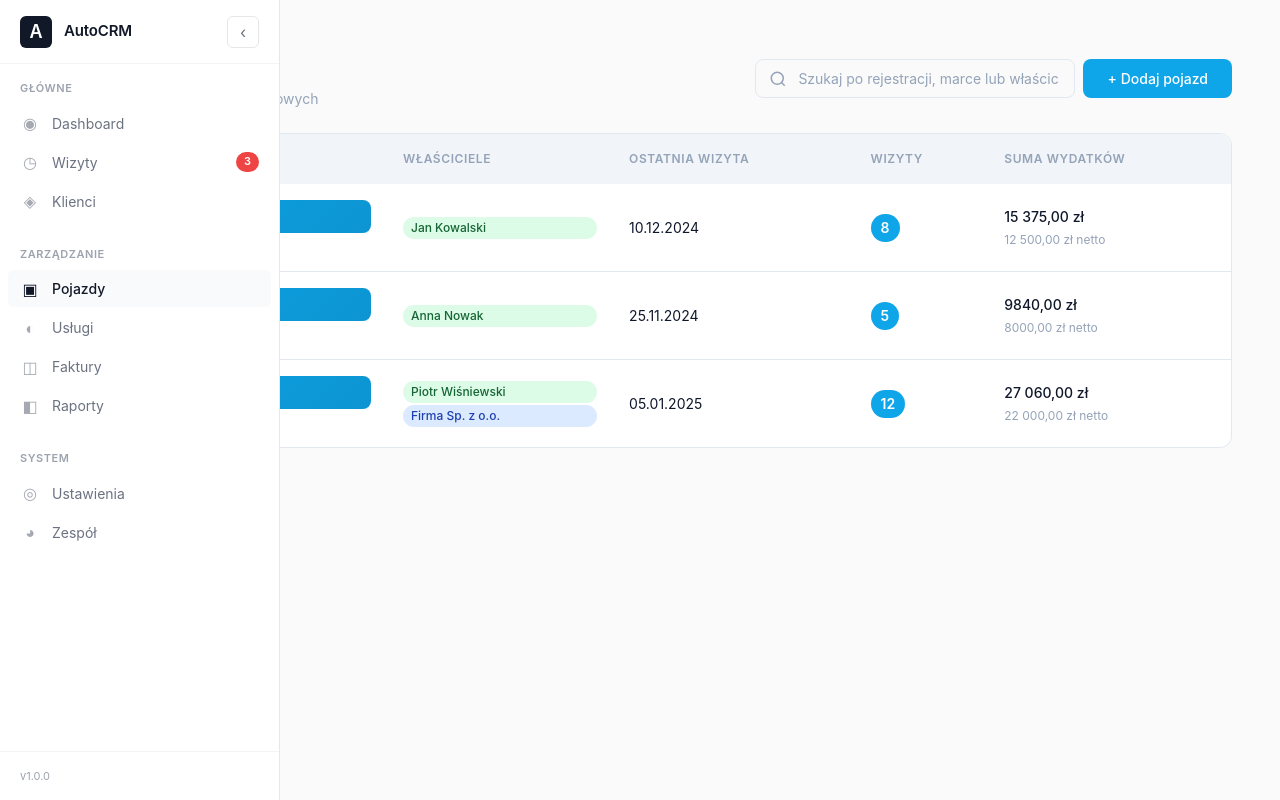
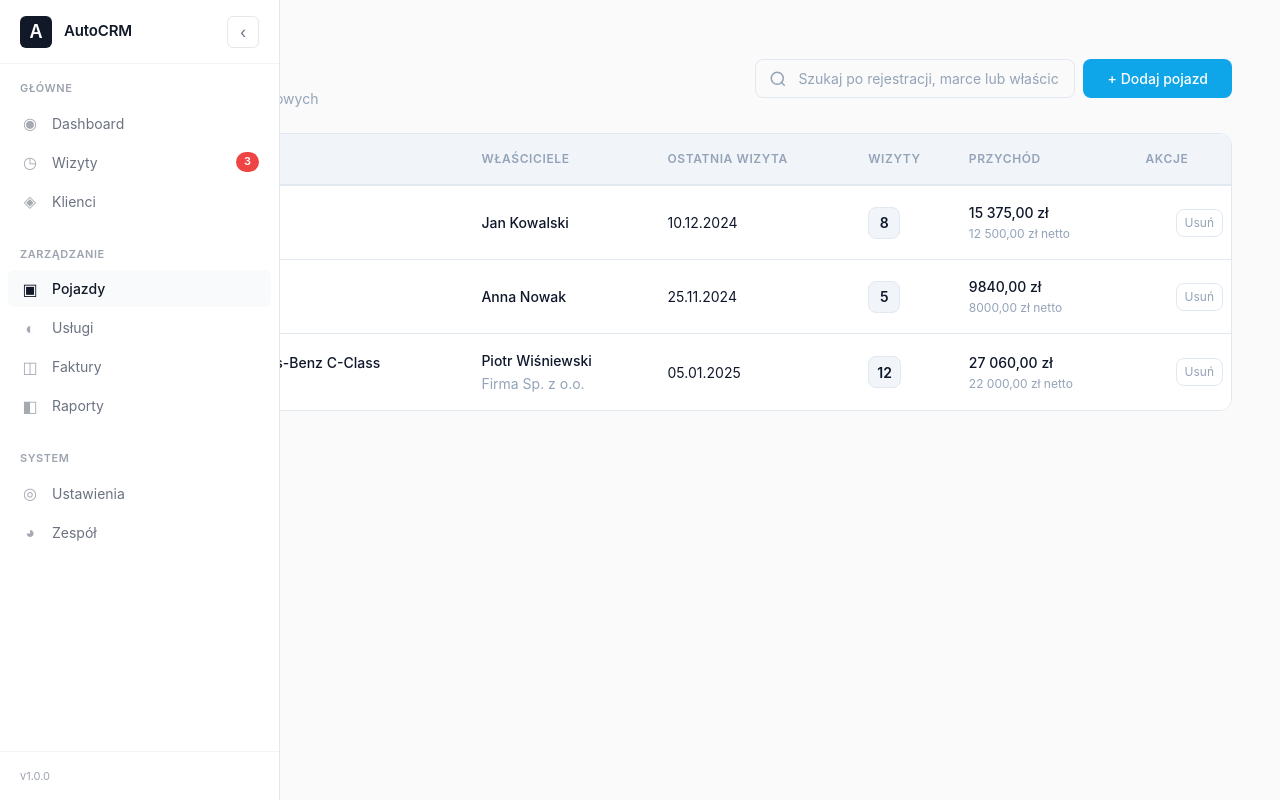
Before and after one commit to maciej-sienkiewicz/detailing-crm-v2, a React (Vite) app: page /vehicles in a window 1280 px wide. Shown: the top 800 px of the page. Built offline with nearby package versions, Linux system fonts and the light colour scheme.

Commit message:
vehicle table

```diff
--- a/src/common/i18n/pl.ts
+++ b/src/common/i18n/pl.ts
@@ -360,18 +360,21 @@ export const pl: TranslationKeys = {
     },
     // src/common/i18n/pl.ts - Dodaj do istniejącego pliku w sekcji vehicles
 
+    // src/common/i18n/pl.ts - Dodaj do istniejącego pliku w sekcji vehicles
+
     vehicles: {
         title: 'Pojazdy',
         subtitle: 'Zarządzaj flotą pojazdów warsztatowych',
         addVehicle: 'Dodaj pojazd',
         searchPlaceholder: 'Szukaj po rejestracji, marce lub właścicielu...',
         table: {
+            licensePlate: 'Rejestracja',
             vehicle: 'Pojazd',
             owners: 'Właściciele',
             lastVisit: 'Ostatnia wizyta',
             visits: 'Wizyty',
-            totalSpent: 'Suma wydatków',
-            status: 'Status',
+            totalRevenue: 'Przychód',
+            actions: 'Akcje',
         },
         empty: {
             title: 'Brak pojazdów',
--- a/src/common/i18n/types.ts
+++ b/src/common/i18n/types.ts
@@ -362,12 +362,13 @@ export interface TranslationKeys {
         addVehicle: string;
         searchPlaceholder: string;
         table: {
+            licensePlate: string;
             vehicle: string;
             owners: string;
             lastVisit: string;
             visits: string;
-            totalSpent: string;
-            status: string;
+            totalRevenue: string;
+            actions: string;
         };
         empty: {
             title: string;
--- a/src/modules/vehicles/components/VehicleTable.tsx
+++ b/src/modules/vehicles/components/VehicleTable.tsx
@@ -1,5 +1,4 @@
-// src/modules/vehicles/components/VehicleTable.tsx
-
+import { useState } from 'react';
 import styled from 'styled-components';
 import type { VehicleListItem } from '../types';
 import { formatCurrency, formatDate } from '@/common/utils';
@@ -16,16 +15,15 @@ const Table = styled.table`
     min-width: 1000px;
     border-collapse: collapse;
     background: ${props => props.theme.colors.surface};
-    border-radius: ${props => props.theme.radii.lg};
-    overflow: hidden;
 `;
 
 const TableHead = styled.thead`
     background: ${props => props.theme.colors.surfaceAlt};
+    border-bottom: 2px solid ${props => props.theme.colors.border};
 `;
 
 const TableHeaderCell = styled.th`
-    padding: ${props => props.theme.spacing.md};
+    padding: ${props => props.theme.spacing.md} ${props => props.theme.spacing.sm};
     text-align: left;
     font-size: ${props => props.theme.fontSizes.xs};
     font-weight: 600;
@@ -52,37 +50,30 @@ const TableRow = styled.tr`
 `;
 
 const TableCell = styled.td`
-    padding: ${props => props.theme.spacing.md};
+    padding: ${props => props.theme.spacing.md} ${props => props.theme.spacing.sm};
     font-size: ${props => props.theme.fontSizes.sm};
     color: ${props => props.theme.colors.text};
     vertical-align: middle;
 `;
 
-const VehicleBadge = styled.div`
-    display: inline-flex;
-    align-items: center;
-    gap: 8px;
-    padding: 6px 12px;
-    background: linear-gradient(135deg, var(--brand-primary) 0%, color-mix(in srgb, var(--brand-primary) 90%, black) 100%);
-    color: white;
-    font-size: ${props => props.theme.fontSizes.sm};
-    font-weight: 600;
-    border-radius: ${props => props.theme.radii.md};
-    letter-spacing: 0.5px;
+const LicensePlate = styled.span`
+    font-weight: 700;
+    font-size: ${props => props.theme.fontSizes.md};
+    color: ${props => props.theme.colors.text};
 `;
 
 const VehicleInfo = styled.div`
     display: flex;
     flex-direction: column;
-    gap: 4px;
+    gap: 2px;
 `;
 
-const PrimaryText = styled.span`
+const VehicleName = styled.span`
     font-weight: 500;
     color: ${props => props.theme.colors.text};
 `;
 
-const SecondaryText = styled.span`
+const VehicleYear = styled.span`
     font-size: ${props => props.theme.fontSizes.xs};
     color: ${props => props.theme.colors.textMuted};
 `;
@@ -93,51 +84,111 @@ const OwnersList = styled.div`
     gap: 2px;
 `;
 
-const OwnerBadge = styled.span<{ $role: string }>`
-    display: inline-flex;
-    align-items: center;
-    gap: 4px;
-    padding: 2px 8px;
-    border-radius: ${props => props.theme.radii.full};
-    font-size: ${props => props.theme.fontSizes.xs};
+const OwnerName = styled.span`
+    font-size: ${props => props.theme.fontSizes.sm};
     font-weight: 500;
-
-    ${props => {
-    if (props.$role === 'PRIMARY') return 'background: #dcfce7; color: #166534;';
-    if (props.$role === 'COMPANY') return 'background: #dbeafe; color: #1e40af;';
-    return 'background: #f3f4f6; color: #6b7280;';
-}}
+    color: ${props => props.theme.colors.text};
 `;
 
-const StatBadge = styled.span`
+const OwnerSecondary = styled.span`
+    font-size: ${props => props.theme.fontSizes.sm};
+    color: ${props => props.theme.colors.textMuted};
+`;
+
+const MoreOwners = styled.span`
+    font-size: ${props => props.theme.fontSizes.xs};
+    color: ${props => props.theme.colors.textMuted};
+    font-style: italic;
+`;
+
+const RevenueInfo = styled.div`
+    display: flex;
+    flex-direction: column;
+    gap: 2px;
+`;
+
+const RevenueValue = styled.span`
+    font-weight: 500;
+    color: ${props => props.theme.colors.text};
+`;
+
+const RevenueSubtext = styled.span`
+    font-size: ${props => props.theme.fontSizes.xs};
+    color: ${props => props.theme.colors.textMuted};
+`;
+
+const VisitBadge = styled.span`
     display: inline-flex;
     align-items: center;
     justify-content: center;
-    min-width: 28px;
-    height: 28px;
-    padding: 0 10px;
-    background: var(--brand-primary);
-    color: white;
+    min-width: 32px;
+    height: 32px;
+    padding: 0 8px;
+    background: ${props => props.theme.colors.surfaceAlt};
+    border: 1px solid ${props => props.theme.colors.border};
+    color: ${props => props.theme.colors.text};
     font-size: ${props => props.theme.fontSizes.sm};
     font-weight: 600;
-    border-radius: ${props => props.theme.radii.full};
+    border-radius: ${props => props.theme.radii.md};
+`;
+
+const ActionsCell = styled.td`
+    padding: ${props => props.theme.spacing.md} ${props => props.theme.spacing.sm};
+    text-align: right;
+`;
+
+const DeleteButton = styled.button`
+    padding: ${props => props.theme.spacing.xs} ${props => props.theme.spacing.sm};
+    background: transparent;
+    color: ${props => props.theme.colors.textMuted};
+    border: 1px solid ${props => props.theme.colors.border};
+    border-radius: ${props => props.theme.radii.md};
+    font-size: ${props => props.theme.fontSizes.xs};
+    cursor: pointer;
+    transition: all 0.2s ease;
+
+    &:hover {
+        background: ${props => props.theme.colors.error};
+        color: white;
+        border-color: ${props => props.theme.colors.error};
+    }
+
+    &:disabled {
+        opacity: 0.5;
+        cursor: not-allowed;
+    }
 `;
 
 interface VehicleTableProps {
     vehicles: VehicleListItem[];
     onRowClick?: (vehicleId: string) => void;
+    onDelete?: (vehicleId: string) => void;
 }
 
-export const VehicleTable = ({ vehicles, onRowClick }: VehicleTableProps) => (
+export const VehicleTable = ({ vehicles, onRowClick, onDelete }: VehicleTableProps) => {
+    const [deletingId, setDeletingId] = useState<string | null>(null);
+
+    const handleDelete = (e: React.MouseEvent, vehicleId: string, licensePlate: string) => {
+        e.stopPropagation();
+
+        if (window.confirm(`Czy na pewno chcesz usunąć pojazd ${licensePlate}? Ta operacja jest nieodwracalna.`)) {
+            setDeletingId(vehicleId);
+            onDelete?.(vehicleId);
+        }
+    };
+
+    return (
         <TableWrapper>
             <Table>
                 <TableHead>
                     <tr>
+                        <TableHeaderCell>{t.vehicles.table.licensePlate}</TableHeaderCell>
                         <TableHeaderCell>{t.vehicles.table.vehicle}</TableHeaderCell>
                         <TableHeaderCell>{t.vehicles.table.owners}</TableHeaderCell>
                         <TableHeaderCell>{t.vehicles.table.lastVisit}</TableHeaderCell>
                         <TableHeaderCell>{t.vehicles.table.visits}</TableHeaderCell>
-                    <TableHeaderCell>{t.vehicles.table.totalSpent}</TableHeaderCell>
+                        <TableHeaderCell>{t.vehicles.table.totalRevenue}</TableHeaderCell>
+                        <TableHeaderCell>{t.vehicles.table.actions}</TableHeaderCell>
                     </tr>
                 </TableHead>
                 <TableBody>
@@ -147,53 +198,75 @@ export const VehicleTable = ({ vehicles, onRowClick }: VehicleTableProps) => (
                             onClick={() => onRowClick?.(vehicle.id)}
                         >
                             <TableCell>
+                                <LicensePlate>{vehicle.licensePlate}</LicensePlate>
+                            </TableCell>
+
+                            <TableCell>
                                 <VehicleInfo>
-                                <VehicleBadge>{vehicle.licensePlate}</VehicleBadge>
-                                <SecondaryText>
-                                    {vehicle.brand} {vehicle.model} ({vehicle.yearOfProduction})
-                                </SecondaryText>
+                                    <VehicleName>
+                                        {vehicle.brand} {vehicle.model}
+                                    </VehicleName>
+                                    <VehicleYear>{vehicle.yearOfProduction}</VehicleYear>
                                 </VehicleInfo>
                             </TableCell>
+
                             <TableCell>
                                 <OwnersList>
-                                {vehicle.owners.slice(0, 2).map(owner => (
-                                    <OwnerBadge key={owner.customerId} $role={owner.role}>
-                                        {owner.customerName}
-                                    </OwnerBadge>
-                                ))}
+                                    {vehicle.owners.length > 0 && (
+                                        <>
+                                            <OwnerName>{vehicle.owners[0].customerName}</OwnerName>
+                                            {vehicle.owners.length > 1 && (
+                                                <OwnerSecondary>{vehicle.owners[1].customerName}</OwnerSecondary>
+                                            )}
                                             {vehicle.owners.length > 2 && (
-                                    <SecondaryText>+{vehicle.owners.length - 2} więcej</SecondaryText>
+                                                <MoreOwners>+{vehicle.owners.length - 2} więcej</MoreOwners>
+                                            )}
+                                        </>
                                     )}
                                 </OwnersList>
                             </TableCell>
+
                             <TableCell>
                                 {vehicle.stats.lastVisitDate
                                     ? formatDate(vehicle.stats.lastVisitDate)
                                     : '—'
                                 }
                             </TableCell>
+
                             <TableCell>
-                            <StatBadge>{vehicle.stats.totalVisits}</StatBadge>
+                                <VisitBadge>{vehicle.stats.totalVisits}</VisitBadge>
                             </TableCell>
+
                             <TableCell>
-                            <VehicleInfo>
-                                <PrimaryText>
+                                <RevenueInfo>
+                                    <RevenueValue>
                                         {formatCurrency(
                                             vehicle.stats.totalSpent.grossAmount,
                                             vehicle.stats.totalSpent.currency
                                         )}
-                                </PrimaryText>
-                                <SecondaryText>
+                                    </RevenueValue>
+                                    <RevenueSubtext>
                                         {formatCurrency(
                                             vehicle.stats.totalSpent.netAmount,
                                             vehicle.stats.totalSpent.currency
                                         )} netto
-                                </SecondaryText>
-                            </VehicleInfo>
+                                    </RevenueSubtext>
+                                </RevenueInfo>
                             </TableCell>
+
+                            <ActionsCell>
+                                <DeleteButton
+                                    onClick={(e) => handleDelete(e, vehicle.id, vehicle.licensePlate)}
+                                    disabled={deletingId === vehicle.id}
+                                    title="Usuń pojazd"
+                                >
+                                    {deletingId === vehicle.id ? '...' : 'Usuń'}
+                                </DeleteButton>
+                            </ActionsCell>
                         </TableRow>
                     ))}
                 </TableBody>
             </Table>
         </TableWrapper>
     );
+};
--- a/src/modules/vehicles/views/VehicleListView.tsx
+++ b/src/modules/vehicles/views/VehicleListView.tsx
@@ -4,6 +4,7 @@ import styled from 'styled-components';
 import { useVehicles } from '../hooks/useVehicles';
 import { useVehicleSearch } from '../hooks/useVehicleSearch';
 import { useVehiclePagination } from '../hooks/useVehiclePagination';
+import { useDeleteVehicle } from '../hooks/useDeleteVehicle';
 import { useBreakpoint } from '@/common/hooks/useBreakpoint';
 import { VehicleTable } from '../components/VehicleTable';
 import { VehicleGrid } from '../components/VehicleGrid';
@@ -180,6 +181,7 @@ export const VehicleListView = () => {
     const navigate = useNavigate();
     const { searchInput, debouncedSearch, handleSearchChange } = useVehicleSearch();
     const { page, limit, goToPage, resetPagination } = useVehiclePagination();
+    const { deleteVehicle, isDeleting } = useDeleteVehicle();
     const isDesktop = useBreakpoint('lg');
 
     const filters = useMemo(
@@ -202,6 +204,10 @@ export const VehicleListView = () => {
     const handleAddVehicle = useCallback(() => {
         navigate('/vehicles/new');
     }, [navigate]);
+
+    const handleDelete = useCallback((vehicleId: string) => {
+        deleteVehicle(vehicleId);
+    }, [deleteVehicle]);
 
     const renderContent = () => {
         if (isLoading) {
@@ -242,7 +248,11 @@ export const VehicleListView = () => {
         return (
             <DataContainer>
                 {isDesktop ? (
-                    <VehicleTable vehicles={vehicles} onRowClick={handleRowClick} />
+                    <VehicleTable
+                        vehicles={vehicles}
+                        onRowClick={handleRowClick}
+                        onDelete={handleDelete}
+                    />
                 ) : (
                     <VehicleGrid vehicles={vehicles} onCardClick={handleRowClick} />
                 )}
```
Also changed, not shown: src/modules/customers/views/CustomerDetailView.tsx (+0 -9 lines), src/modules/vehicles/components/VehicleCard.tsx (+4 -4 lines), src/modules/vehicles/views/VehicleDetailView.tsx (+0 -7 lines). Lines whose indentation alone changed are shown as unchanged.
